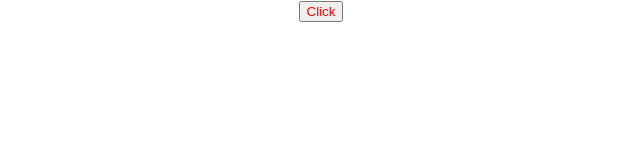
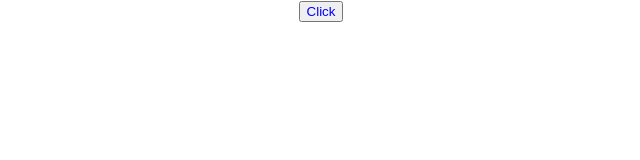
Before and after one commit to hundredin/react-redux-context, a React (Create React App) app: page / in a window 1280 px wide. Shown: the top 160 px of the page, without its empty margins (319-959 px from the left). Built offline with nearby package versions, Linux system fonts and the light colour scheme.

Commit message:
2. context 를 사용하는 세가지 방법

```diff
--- a/src/ContextExample.jsx
+++ b/src/ContextExample.jsx
@@ -1,23 +1,50 @@
-import React from 'react';
+import React, { useContext} from 'react';
+
+const ThemeContext = React.createContext('light');
 
 function ContextExample() {
   return (
-    <Toolbar theme="red"/>
+    <ThemeContext.Provider value="blue">
+      <Toolbar/>
+    </ThemeContext.Provider>
   );
 }
-function Toolbar(props) {
+function Toolbar() {
   return (
     <div>
-      <ThemedButton theme={props.theme}/>
+      <ThemedButton/>
     </div>
   )
 }
 
+/**
+ * context 를 사용하는 세가지 방법
+ * 1. class type Component 에서 contextType 에 context 할당
+ * 2. Consumer 사용
+ * 3. useContext hook사용
+ */
 class ThemedButton extends React.Component {
+  static contextType = ThemeContext
   render() {
-    return <Button theme={this.props.theme}/>
+    return <Button theme={this.context}/>
   }
 }
+
+// function ThemedButton() {
+//   return (
+//     <ThemeContext.Consumer>
+//       {value => <Button theme={value}/>}
+//     </ThemeContext.Consumer>
+//   )
+// }
+
+// function ThemedButton() {
+//   const context = useContext(ThemeContext)
+
+//   return (
+//     <Button theme={context}/>
+//   )
+// }
 
 function Button(props) {
   const { theme } = props
```
